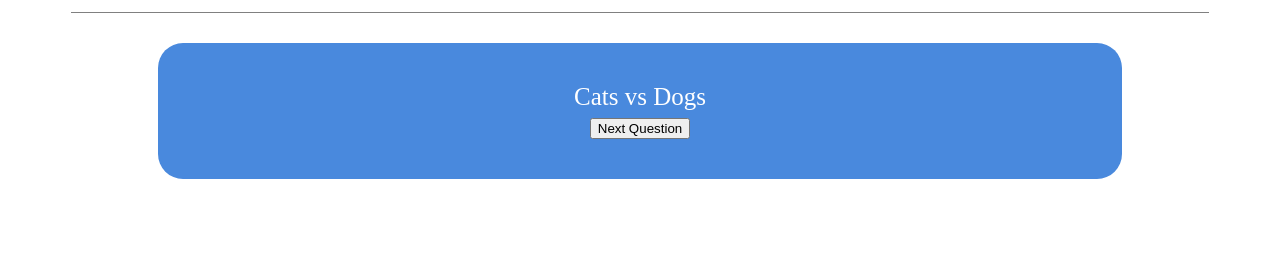
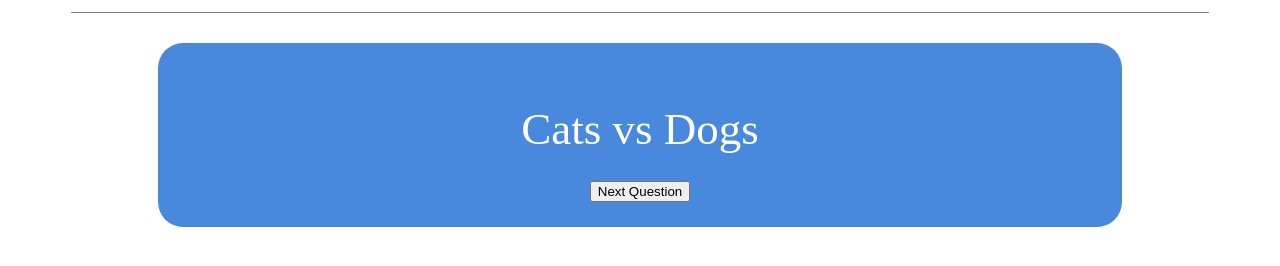
Before and after one commit to ryo-capricorn92/ryo-capricorn92.github.io, a plain HTML site: page cats-vs-dogs/index.html in a window 1280 px wide. Shown: the part 118-384 px from the top of the page. Drawn offline with Linux system fonts and the light colour scheme.

Commit message:
(feat) finish basic styling

```diff
--- a/cats-vs-dogs/style.css
+++ b/cats-vs-dogs/style.css
@@ -44,7 +44,7 @@
   border-radius: 25px;
   background-color: #4989dd;
   color: #fff;
-  font-size: 25px;
+  font-size: 45px;
   text-align: center;
 }
 
@@ -52,3 +52,8 @@
   width: 60%;
   margin: 0 auto;
 }
+
+#nextQuestion, #question {
+  position: relative;
+  top: 20px;
+}
```
